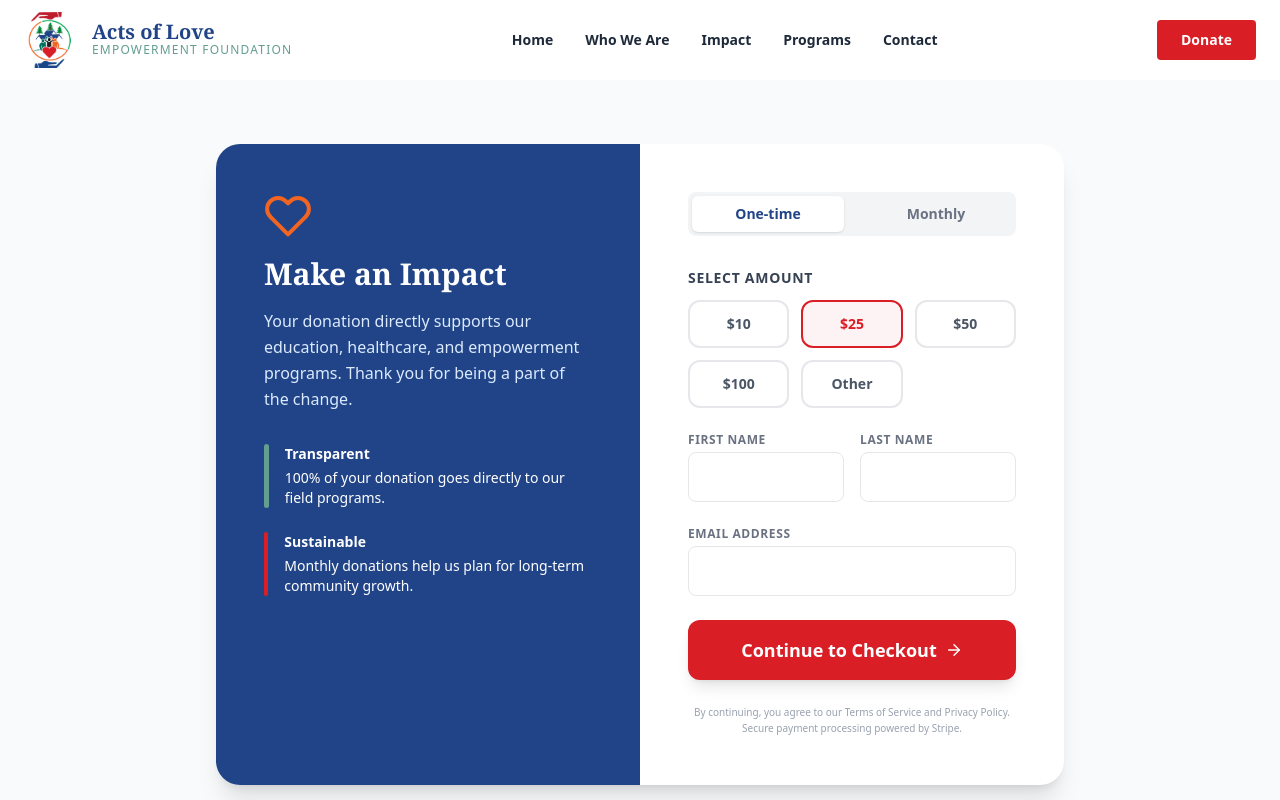
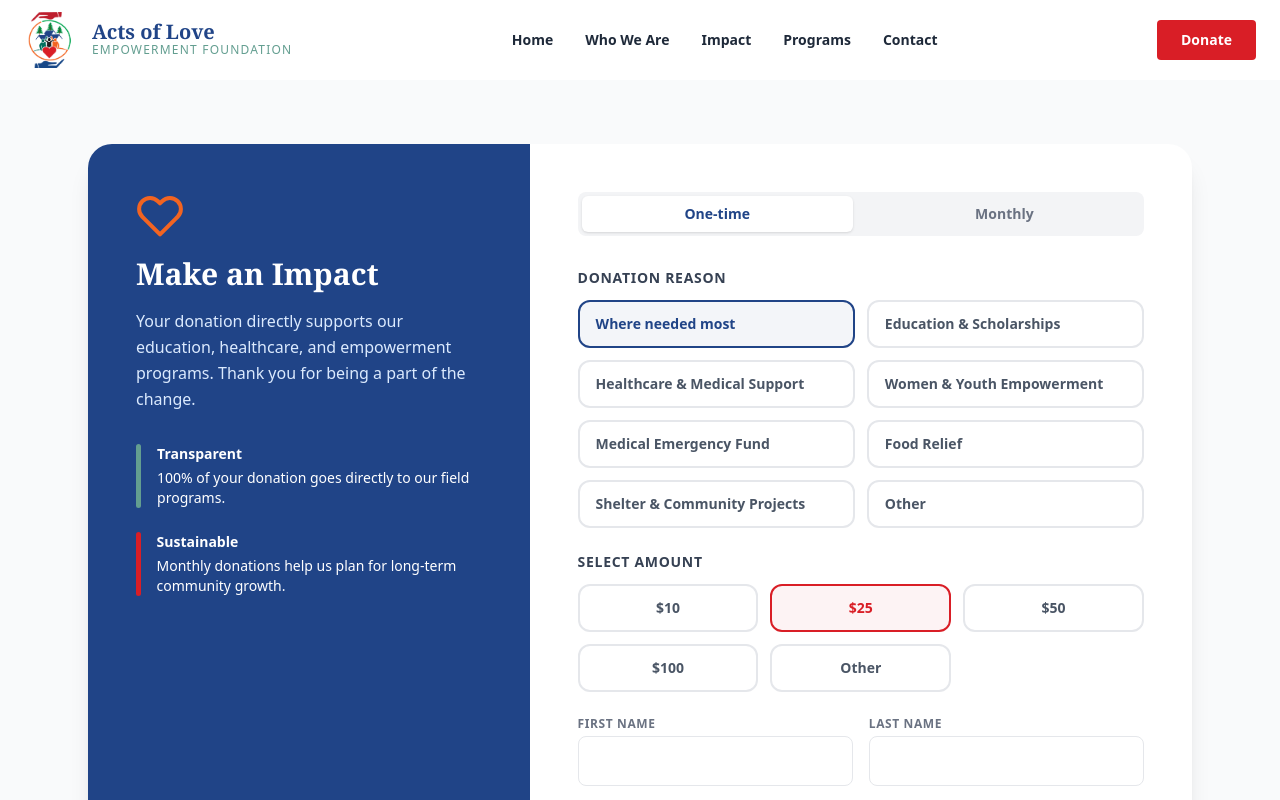
Before and after one commit to techMaverick36/Acts-of-Love-Empowerment-Foundation, a React (Vite) app: page /donate in a window 1280 px wide. Shown: the top 800 px of the page. Built offline with nearby package versions, Linux system fonts and the light colour scheme.

Commit message:
made adjustments

```diff
--- a/src/Pages/Donate.tsx
+++ b/src/Pages/Donate.tsx
@@ -1,5 +1,5 @@
 import React, { useState } from "react";
-import { useNavigate } from "react-router-dom";
+import { useNavigate, useLocation } from "react-router-dom";
 import Navbar from "../components/Navbar";
 import Footer from "../components/Footer";
 import { FiHeart, FiArrowRight } from "react-icons/fi";
@@ -12,30 +12,54 @@ const donationAmounts = [
     { label: "Other", value: "other" },
 ];
 
+const donationReasons = [
+    "Where needed most",
+    "Education & Scholarships",
+    "Healthcare & Medical Support",
+    "Women & Youth Empowerment",
+    "Medical Emergency Fund",
+    "Food Relief",
+    "Shelter & Community Projects",
+    "Other",
+];
+
 export default function DonatePage() {
     const navigate = useNavigate();
-	const [amount, setAmount] = useState<number | string>(25);
+    const location = useLocation();
+    const preset = (location.state as any) || {};
+
+    const [amount, setAmount] = useState<number | string>(() =>
+        preset.suggestedAmount ?? 25
+    );
     const [customAmount, setCustomAmount] = useState("");
+    const initialReason = (preset.designation as string) || "Where needed most";
+    const [reason, setReason] = useState<string>(
+        donationReasons.includes(initialReason) ? initialReason : initialReason ? "Other" : "Where needed most"
+    );
+    const [otherReason, setOtherReason] = useState(
+        donationReasons.includes(initialReason) ? "" : initialReason || ""
+    );
     const [formData, setFormData] = useState({
         firstName: "",
         lastName: "",
         email: "",
-		frequency: "one-time",
+        frequency: preset.frequency ?? "one-time",
     });
 
 	const handleSubmit = (e: React.FormEvent) => {
 		e.preventDefault();
         const finalAmount = amount === "other" ? customAmount : amount;
+        const finalReason = reason === "Other" ? otherReason.trim() : reason;
         // In a real app, we would pass this data to checkout via state or context
-		navigate("/checkout", { state: { amount: finalAmount, ...formData } });
+        navigate("/checkout", { state: { amount: finalAmount, reason: finalReason, ...formData } });
     };
 
 	return (
 		<div className="min-h-screen bg-gray-50 pt-20">
 			<Navbar />
-			<main className="max-w-4xl mx-auto px-6 py-16">
+	  <main className="max-w-6xl mx-auto px-6 py-16">
 				<div className="bg-white rounded-3xl shadow-xl overflow-hidden">
-					<div className="grid md:grid-cols-2">
+					<div className="grid md:grid-cols-[2fr_3fr]">
 						{/* Left side: Info */}
 						<div className="bg-[#204487] text-white p-8 md:p-12">
 							<div className="mb-8">
@@ -69,6 +93,16 @@ export default function DonatePage() {
 
                         {/* Right side: Form */}
                         <div className="p-8 md:p-12">
+                            {preset.designation && (
+                                <div className="mb-6 p-3 rounded-xl border-2 border-[#F26421]/30 bg-[#F26421]/5">
+                                    <p className="text-xs font-bold tracking-wider text-[#F26421] uppercase mb-1">
+                                        Designated Gift
+                                    </p>
+                                    <p className="text-sm text-gray-700">
+                                        Suggested designation: <span className="font-semibold">{preset.designation}</span>
+                                    </p>
+                                </div>
+                            )}
                             <form onSubmit={handleSubmit} className="space-y-6">
                                 {/* Frequency */}
                                 <div className="flex gap-4 p-1 bg-gray-100 rounded-lg mb-8">
@@ -86,6 +120,46 @@ export default function DonatePage() {
 											{freq.charAt(0).toUpperCase() + freq.slice(1)}
 										</button>
 									))}
+        </div>
+
+        {/* Donation Reason */}
+        <div>
+            <label className="block text-sm font-bold text-gray-700 mb-3 uppercase tracking-wider">
+                Donation Reason
+            </label>
+            <div className="grid sm:grid-cols-2 gap-3 mb-3" role="group" aria-label="Donation reason">
+                {donationReasons.map((r) => (
+                    <button
+                        key={r}
+                        type="button"
+                        onClick={() => setReason(r)}
+                        className={`text-left px-4 py-3 text-sm font-semibold rounded-xl border-2 transition-all ${
+                            reason === r
+                                ? "border-[#204487] bg-[#204487]/5 text-[#204487]"
+                                : "border-gray-200 text-gray-600 hover:border-gray-300"
+                        }`}
+                        aria-pressed={reason === r}
+                    >
+                        {r}
+                    </button>
+                ))}
+            </div>
+            {reason === "Other" && (
+                <div className="mt-2">
+                    <label className="block text-xs font-bold text-gray-500 mb-1 uppercase tracking-wider" htmlFor="other-reason">
+                        Please specify
+                    </label>
+                    <input
+                        id="other-reason"
+                        type="text"
+                        required
+                        placeholder="Type your donation reason"
+                        value={otherReason}
+                        onChange={(e) => setOtherReason(e.target.value)}
+                        className="w-full px-4 py-3 border-2 border-gray-200 rounded-xl focus:border-[#204487] focus:outline-none transition-all"
+                    />
+                </div>
+            )}
         </div>
 
         {/* Amount Selection */}
--- a/src/Pages/Home.tsx
+++ b/src/Pages/Home.tsx
@@ -328,11 +328,11 @@ export default function HomePage() {
                                             {c.cost}
                                         </span>
                                         <Link
-                                            to="/programs"
+                                            to="/donate"
                                             aria-label={`Give Away: ${c.title}`}
                                             className="inline-flex items-center justify-center gap-2 px-5 py-2.5 text-sm font-semibold text-white rounded-full transition-all bg-[#D91E26] hover:bg-[#b81a20] hover:scale-[1.02] active:scale-95 w-full lg:w-auto focus-visible:outline-none focus-visible:ring-2 focus-visible:ring-offset-2 focus-visible:ring-[#D91E26]"
                                         >
-                                            Give Away <FiArrowRight size={14} />
+                                            Donate <FiArrowRight size={14} />
                                         </Link>
                                     </div>
                                 </div>
--- a/src/Pages/Programs.tsx
+++ b/src/Pages/Programs.tsx
@@ -333,12 +333,19 @@ export default function ProgramsPage() {
 						waiting for surgery. A mother could be waiting for care. Every
 						contribution today goes directly to urgent cases.
 					</p>
-					<button
-						className="inline-flex items-center gap-2 px-10 py-4 text-base font-semibold text-white rounded hover:opacity-90 transition-opacity"
-						style={{ backgroundColor: "#D91E26" }}
-					>
-						Give to Emergency Fund <FiArrowRight size={18} />
-					</button>
+     <Link
+                        to="/donate"
+                        state={{
+                            designation: "Medical Emergency Fund",
+                            suggestedAmount: 100,
+                            frequency: "one-time",
+                        }}
+                        aria-label="Give to the Medical Emergency Fund"
+                        className="inline-flex items-center gap-2 px-10 py-4 text-base font-semibold text-white rounded hover:opacity-90 transition-opacity"
+                        style={{ backgroundColor: "#D91E26" }}
+                    >
+                        Give to Emergency Fund <FiArrowRight size={18} />
+                    </Link>
 				</div>
 			</section>
 
```
Lines whose indentation alone changed are shown as unchanged.
